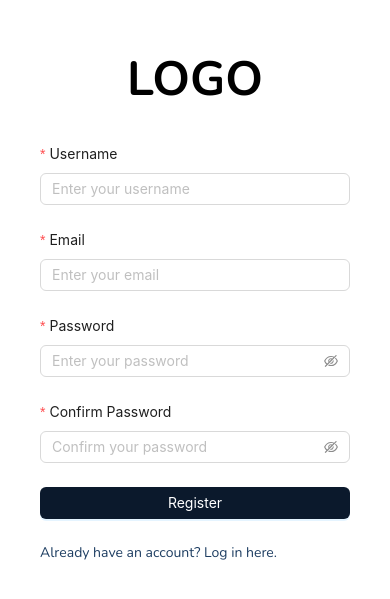
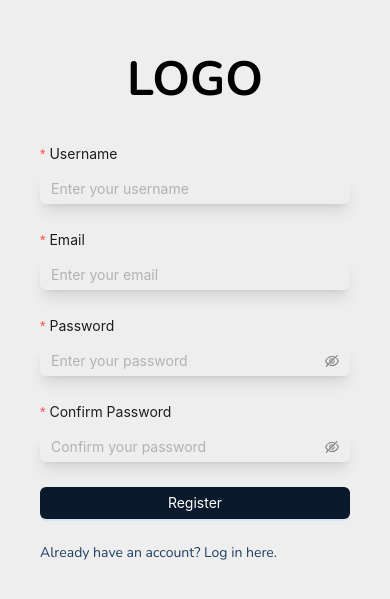
Before and after one commit to ozgedogru/pos-app, a React (Create React App) app: page /register in a window 390 px wide. Shown: the part 113-712 px from the top of the page. Built offline with nearby package versions, Linux system fonts and the light colour scheme.

Commit message:
css detail for login and register forms

```diff
--- a/src/index.css
+++ b/src/index.css
@@ -33,3 +33,9 @@ code {
 .category-item {
   @apply flex items-center justify-center text-center bg-orange-700 text-white py-8 px-4 md:w-full md:py-10 min-w-32 h-14 min-h-12 rounded-lg cursor-pointer hover:scale-95 transition-all duration-300;
 }
+
+.ant-input:focus,
+.ant-input:focus-visible {
+  outline: none;
+  box-shadow: none;
+}
--- a/src/pages/LoginPage.jsx
+++ b/src/pages/LoginPage.jsx
@@ -4,7 +4,7 @@ import { Link } from "react-router-dom";
 const LoginPage = () => {
   return (
     <div className="h-screen flex">
-      <div className="flex flex-col justify-center w-full md:w-1/3 min-h-1/2 px-10 xl:px-20">
+      <div className="flex flex-col justify-center w-full md:w-1/3 min-h-1/2 px-10 xl:px-20 bg-beige">
         <h1 className="text-center text-5xl font-bold mb-10">LOGO</h1>
         <Form
           name="registration"
@@ -22,7 +22,10 @@ const LoginPage = () => {
               },
             ]}
           >
-            <Input placeholder="Enter your email" />
+            <Input
+              className="bg-beige border-none shadow-lg"
+              placeholder="Enter your email"
+            />
           </Form.Item>
           <Form.Item
             label="Password"
@@ -33,7 +36,10 @@ const LoginPage = () => {
             ]}
             hasFeedback
           >
-            <Input.Password placeholder="Enter your password" />
+            <Input.Password
+              className="bg-beige border-none shadow-lg"
+              placeholder="Enter your password"
+            />
           </Form.Item>
           <Form.Item>
             <Button type="primary" htmlType="submit" className="w-full">
--- a/src/pages/RegisterPage.jsx
+++ b/src/pages/RegisterPage.jsx
@@ -4,7 +4,7 @@ import { Link } from "react-router-dom";
 const RegisterPage = () => {
   return (
     <div className="h-screen flex">
-      <div className="flex flex-col justify-center w-full md:w-1/3 min-h-1/2 px-10 xl:px-20">
+      <div className="flex flex-col justify-center w-full md:w-1/3 min-h-1/2 px-10 xl:px-20 bg-beige">
         <h1 className="text-center text-5xl font-bold mb-10">LOGO</h1>
         <Form
           name="registration"
@@ -16,7 +16,10 @@ const RegisterPage = () => {
             name="username"
             rules={[{ required: true, message: "Please enter your username" }]}
           >
-            <Input placeholder="Enter your username" />
+            <Input
+              className="bg-beige border-none shadow-lg"
+              placeholder="Enter your username"
+            />
           </Form.Item>
 
           <Form.Item
@@ -30,7 +33,10 @@ const RegisterPage = () => {
               },
             ]}
           >
-            <Input placeholder="Enter your email" />
+            <Input
+              className="bg-beige border-none shadow-lg"
+              placeholder="Enter your email"
+            />
           </Form.Item>
           <Form.Item
             label="Password"
@@ -41,7 +47,10 @@ const RegisterPage = () => {
             ]}
             hasFeedback
           >
-            <Input.Password placeholder="Enter your password" />
+            <Input.Password
+              className="bg-beige border-none shadow-lg"
+              placeholder="Enter your password"
+            />
           </Form.Item>
           <Form.Item
             label="Confirm Password"
@@ -60,7 +69,10 @@ const RegisterPage = () => {
             ]}
             hasFeedback
           >
-            <Input.Password placeholder="Confirm your password" />
+            <Input.Password
+              className="bg-beige border-none shadow-lg"
+              placeholder="Confirm your password"
+            />
           </Form.Item>
           <Form.Item>
             <Button type="primary" htmlType="submit" className="w-full">
```
